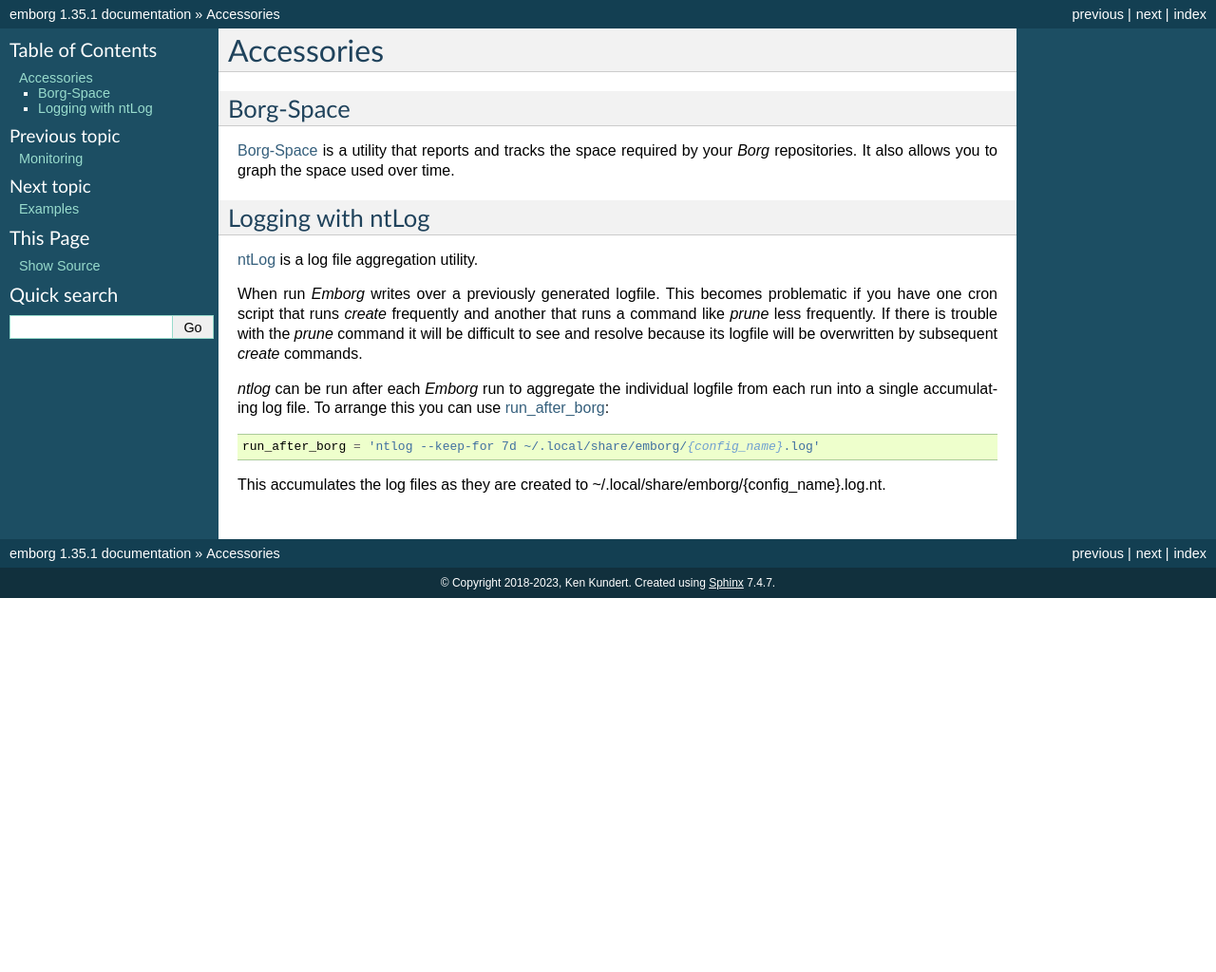
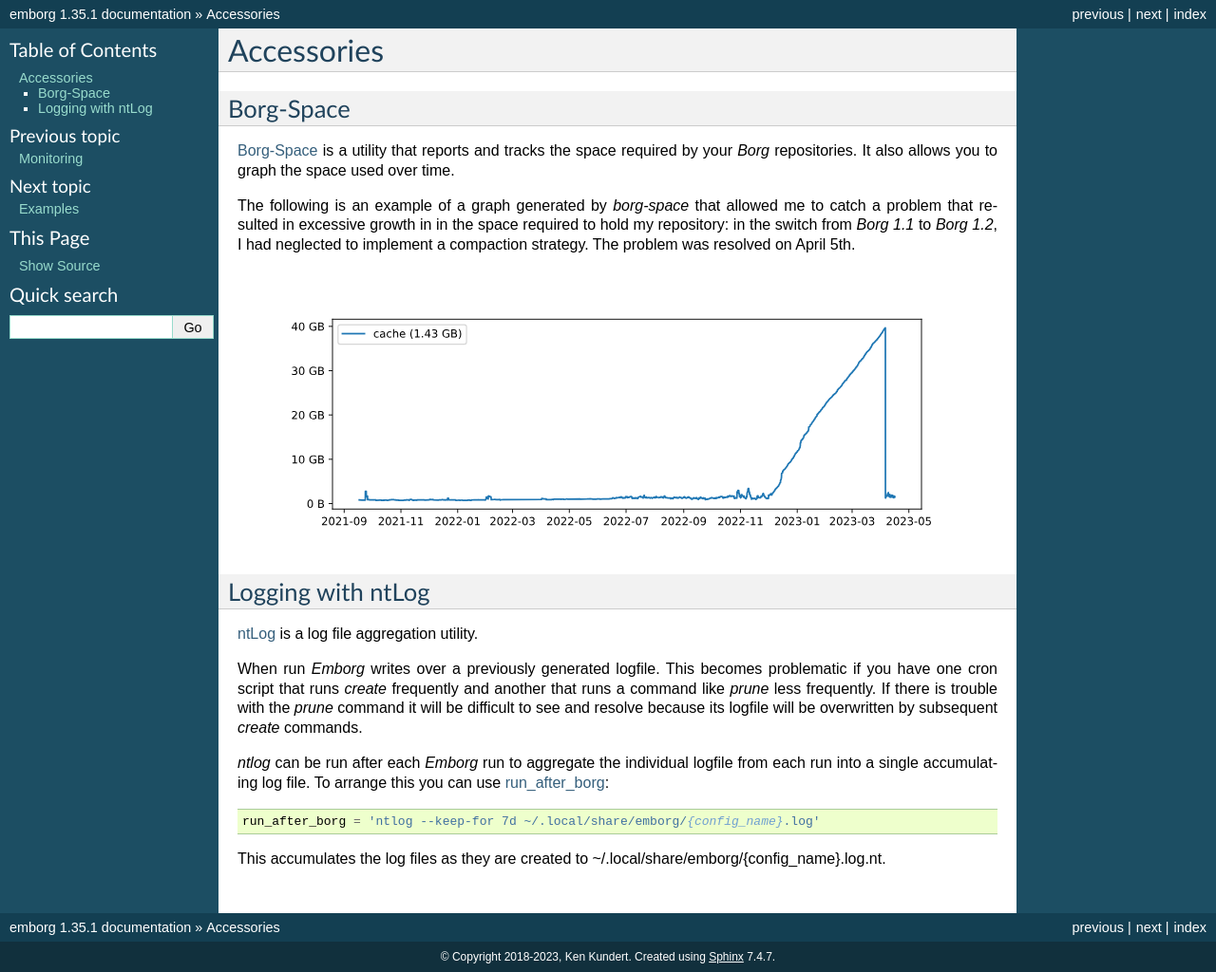
Before and after one commit to KenKundert/emborg, a Sphinx documentation site: the page built from doc/accessories.rst, in a window 1280 px wide. Shown: the whole page at 95% size. Built offline with Sphinx 7.4.7, drawn with Linux system fonts in a browser that asks for light colours; before the commit the page ends 900 px from its top, so only the background shows below that.

Commit message:
tweak documentation

```diff
--- a/doc/accessories.rst
+++ b/doc/accessories.rst
@@ -13,6 +13,15 @@
 `Borg-Space <https://github.com/KenKundert/borg-space>`_ is a utility that
 reports and tracks the space required by your *Borg* repositories.
 It also allows you to graph the space used over time.
+
+The following is an example of a graph generated by *borg-space* that allowed me
+to catch a problem that resulted in excessive growth in in the space required to
+hold my repository: in the switch from *Borg 1.1* to *Borg 1.2*, I had neglected
+to implement a compaction strategy.  The problem was resolved on April 5th.
+
+.. image:: cache.svg
+    :height: 300px
+    :align: center
 
 
 .. _ntlog accessory:
```
Also changed, not shown: doc/cache.svg (added).
